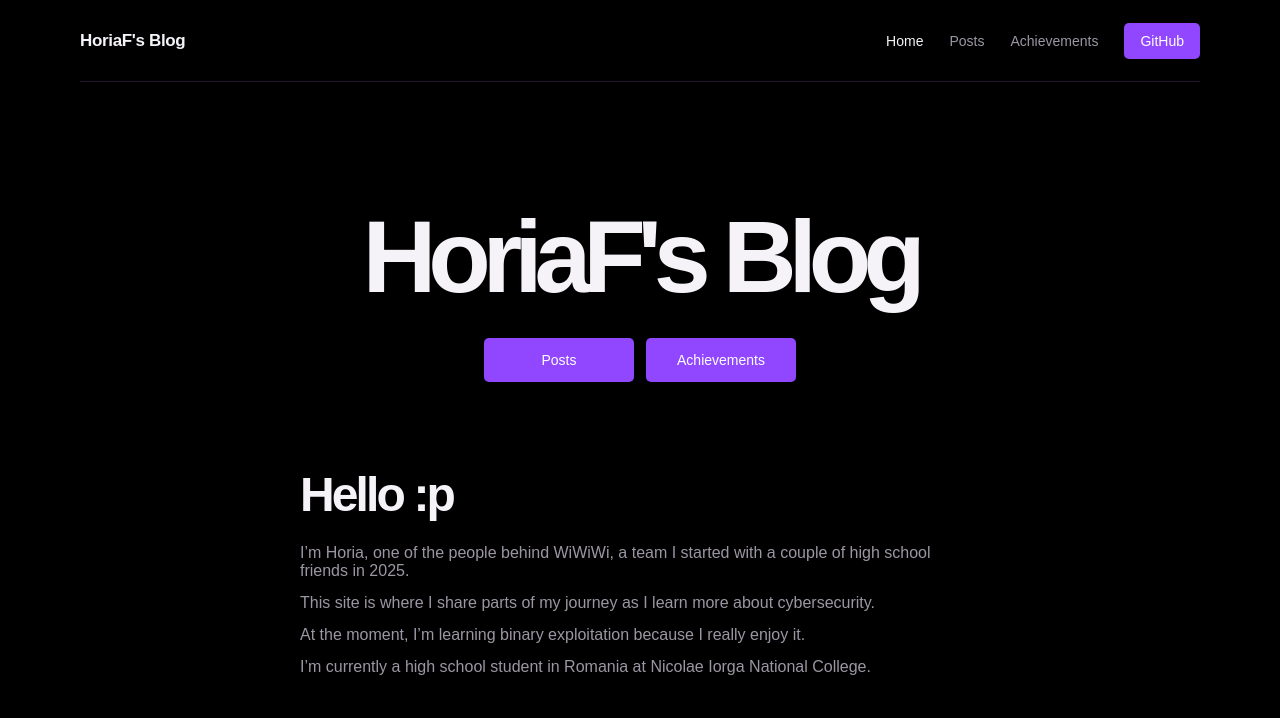
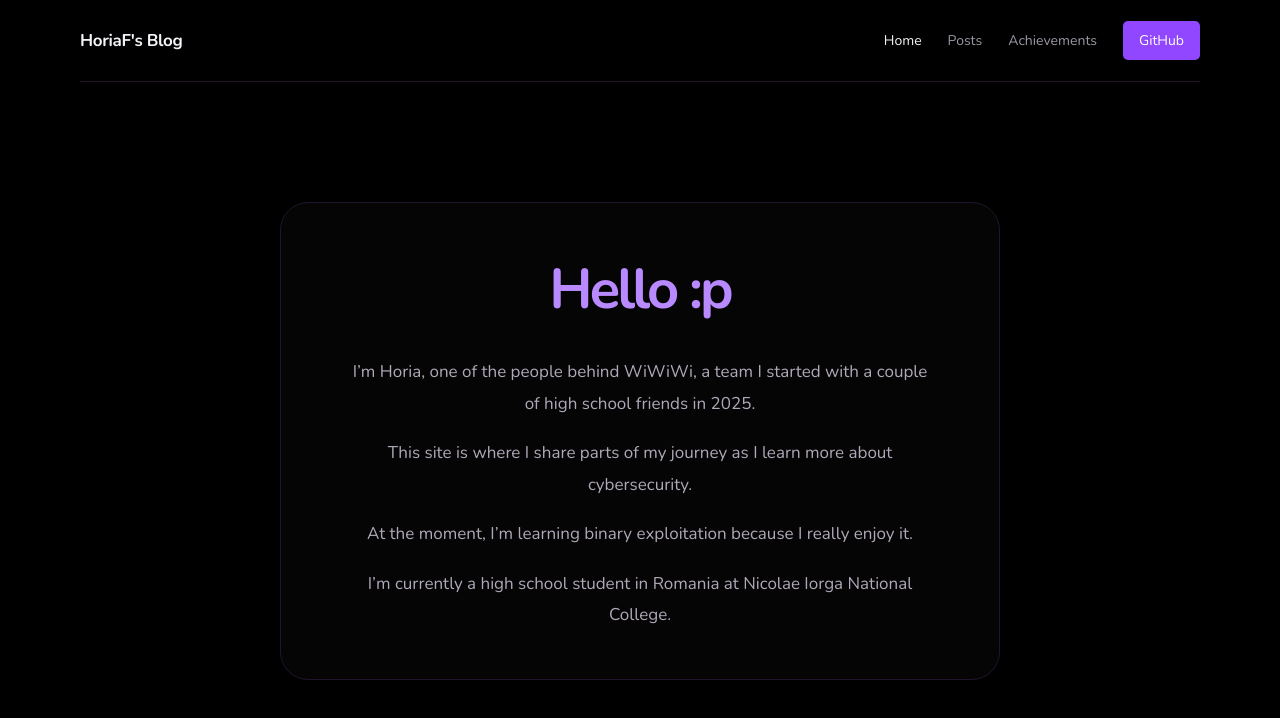
Before and after one commit to Horia-F/Horia-F.github.io, a plain HTML site: page index.html in a window 1280 px wide. Drawn offline with nearby package versions, Linux system fonts and the light colour scheme.

Commit message:
Refine homepage about section

```diff
--- a/index.html
+++ b/index.html
@@ -5,6 +5,9 @@
     <meta name="viewport" content="width=device-width, initial-scale=1" />
     <meta name="description" content="HoriaF's Blog" />
     <title>HoriaF's Blog</title>
+    <link rel="preconnect" href="https://fonts.googleapis.com" />
+    <link rel="preconnect" href="https://fonts.gstatic.com" crossorigin />
+    <link href="https://fonts.googleapis.com/css2?family=Nunito:wght@400;500;600;700;800&display=swap" rel="stylesheet" />
     <link rel="stylesheet" href="style.css" />
   </head>
   <body>
@@ -20,12 +23,6 @@
       </header>
 
       <main class="home-page" aria-label="Home">
-        <h1>HoriaF's Blog</h1>
-        <div class="home-actions">
-          <a class="button button-large" href="posts.html">Posts</a>
-          <a class="button button-large" href="achievements.html">Achievements</a>
-        </div>
-
         <section class="intro" aria-labelledby="intro-title">
           <h2 id="intro-title">Hello :p</h2>
           <p>I’m Horia, one of the people behind WiWiWi, a team I started with a couple of high school friends in 2025.</p>
--- a/style.css
+++ b/style.css
@@ -14,7 +14,7 @@ body {
   margin: 0;
   color: var(--white);
   background: var(--black);
-  font-family: Arial, Helvetica, sans-serif;
+  font-family: "Nunito", Arial, Helvetica, sans-serif;
 }
 
 a { color: inherit; text-decoration: none; }
@@ -26,14 +26,10 @@ nav a:hover, nav a.active { color: var(--white); }
 nav .button { padding: 10px 16px; border-radius: 5px; color: #fff; background: var(--purple); }
 nav .button:hover { color: #fff; background: var(--purple-light); }
 .content-page { padding: 110px 0; }
-.home-page { display: grid; min-height: calc(100vh - 82px); place-content: center; justify-items: center; gap: 30px; }
-.home-page h1 { margin: 0; color: var(--white); font-size: clamp(3rem, 8vw, 7rem); font-weight: 700; letter-spacing: -.08em; line-height: 1; }
-.home-actions { display: flex; flex-wrap: wrap; justify-content: center; gap: 12px; }
-.button-large { min-width: 150px; padding: 14px 20px; border-radius: 5px; color: #fff; background: var(--purple); font-size: 14px; text-align: center; }
-.button-large:hover { color: #fff; background: var(--purple-light); }
-.intro { width: min(100%, 680px); margin-top: 55px; text-align: left; }
-.intro h2 { margin: 0 0 22px; font-size: clamp(2rem, 4vw, 3rem); letter-spacing: -.06em; }
-.intro p { margin: 0 0 14px; color: var(--gray); font-size: 16px; }
+.home-page { display: grid; min-height: calc(100vh - 82px); place-content: center; }
+.intro { width: min(100%, 720px); margin: 0 auto; padding: 48px clamp(24px, 6vw, 70px); border: 1px solid var(--border); border-radius: 28px; background: #050505; text-align: center; }
+.intro h2 { margin: 0 0 28px; color: var(--purple-light); font-size: clamp(2.1rem, 5vw, 3.5rem); font-weight: 700; letter-spacing: -.05em; }
+.intro p { margin: 0 0 18px; color: #b0a8b8; font-size: 17px; line-height: 1.85; }
 .intro p:last-child { margin-bottom: 0; }
 h1 { margin: 0 0 18px; font-size: clamp(2.8rem, 7vw, 5.5rem); letter-spacing: -.07em; line-height: 1; }
 .page-note { color: var(--gray); font-size: 16px; }
```
